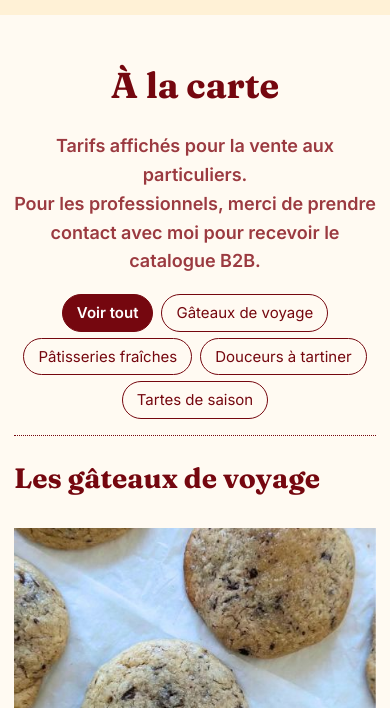
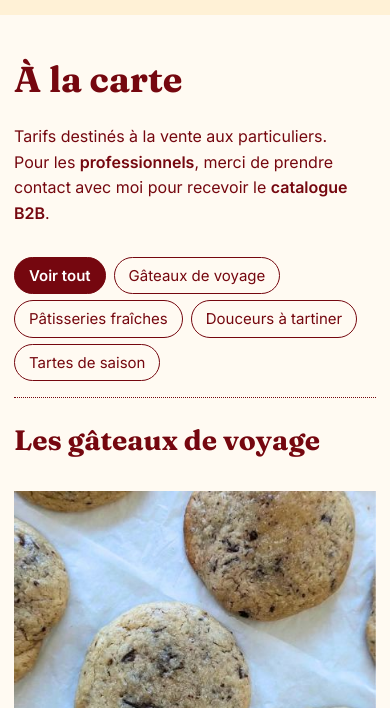
Before and after one commit to Louann2004/patisseriepilea, a plain HTML site: page carte.html in a window 390 px wide. Shown: the part 136-844 px from the top of the page. Drawn offline with Linux system fonts and the light colour scheme.

Commit message:
Add files via upload

```diff
--- a/carte.html
+++ b/carte.html
@@ -42,8 +42,8 @@
 
     <section class="page" id="carte">
       <div class="menu">
-        <h1 class="title" style="padding-bottom:18px">À la carte</h1>
-        <p class="intro">Tarifs affichés pour la vente aux particuliers.<br>Pour les <b>professionnels</b>, merci de <b>prendre contact</b> avec moi pour recevoir le <b>catalogue B2B</b>.</p>
+        <h1 class="title">À la carte</h1>
+        <p class="intro">Tarifs destinés à la vente aux particuliers.<br>Pour les <b>professionnels</b>, merci de prendre contact avec moi pour recevoir le <b>catalogue B2B</b>.</p>
         <div class="carte-layout">
           <nav class="carte-nav" aria-label="Sections de la carte">
             <button type="button" data-s="all" class="on" aria-current="true">Voir tout</button>
--- a/style.css
+++ b/style.css
@@ -206,11 +206,18 @@ padding: 0 24px 60px;
 text-align: center;
 }
 
+.menu .title {
+text-align: left;
+padding: 56px 0 22px;
+}
+
 .menu .intro {
-color: var(--soft);
-font-weight: 600;
+text-align: left;
+color: var(--wine);
+font-weight: 400;
 font-size: 18px;
-margin: 0 0 6px;
+line-height: 1.6;
+margin: 0 0 52px;
 }
 
 .menu h2 {
@@ -239,7 +246,7 @@ display: grid;
 grid-template-columns: 210px 1fr;
 gap: 0 28px;
 text-align: left;
-margin-top: 28px;
+margin-top: 0;
 }
 
 .carte-nav {
@@ -519,15 +526,23 @@ padding: 12px 20px;
 }
 
 @media(max-width: 760px) {
+.menu .title {
+padding: 36px 0 16px;
+}
+.menu .intro {
+font-size: 16px;
+margin-bottom: 30px;
+}
 .carte-layout {
 grid-template-columns: 1fr;
 gap: 0;
-margin-top: 18px;
+margin-top: 0;
 }
 .carte-nav {
 position: static;
 flex-direction: row;
 flex-wrap: wrap;
+justify-content: flex-start;
 gap: 6px 8px;
 padding: 0 0 16px;
 min-height: 0;
```
Also changed, not shown: contact.html (+2 -2 lines), index.html (+2 -2 lines), propos.html (+2 -2 lines).
